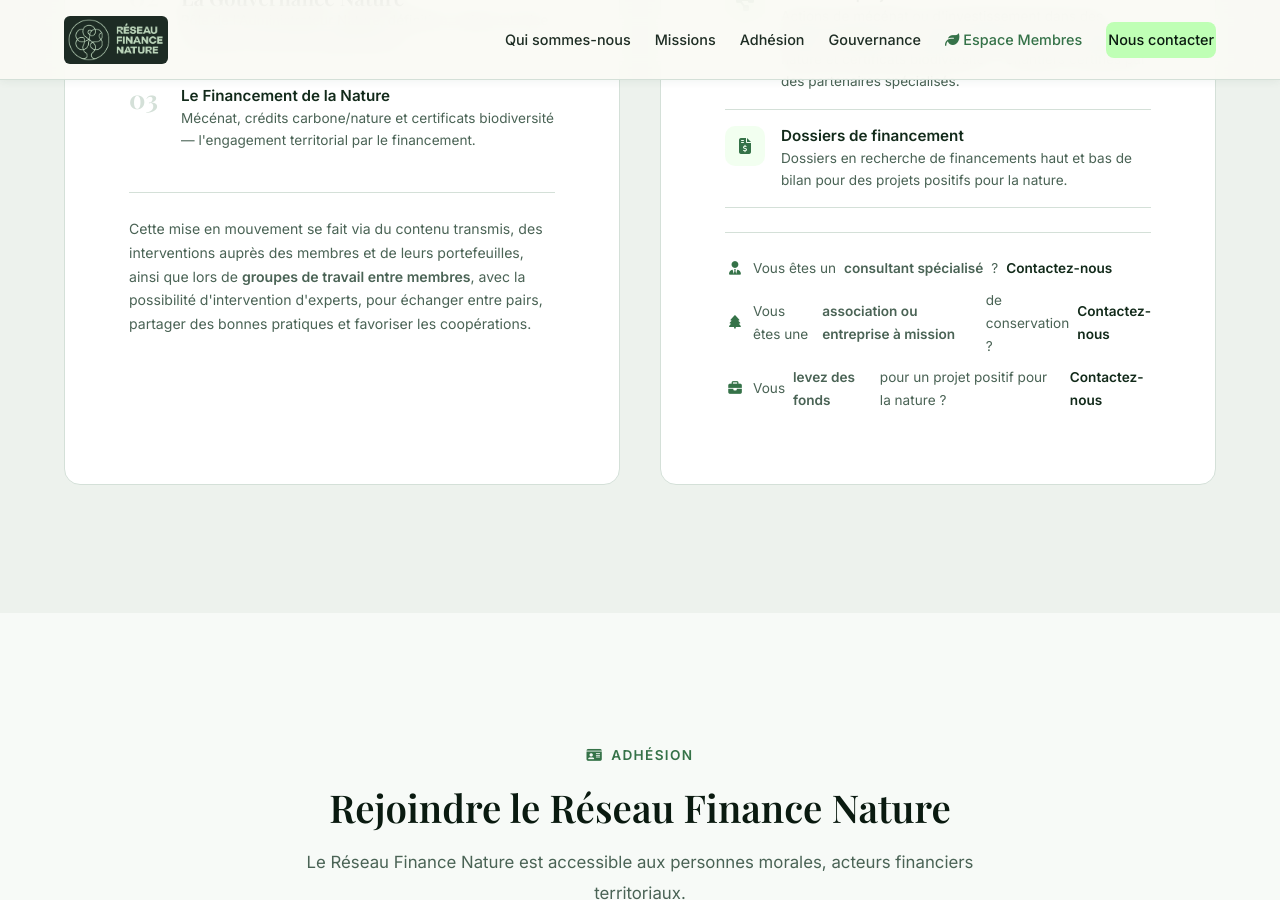
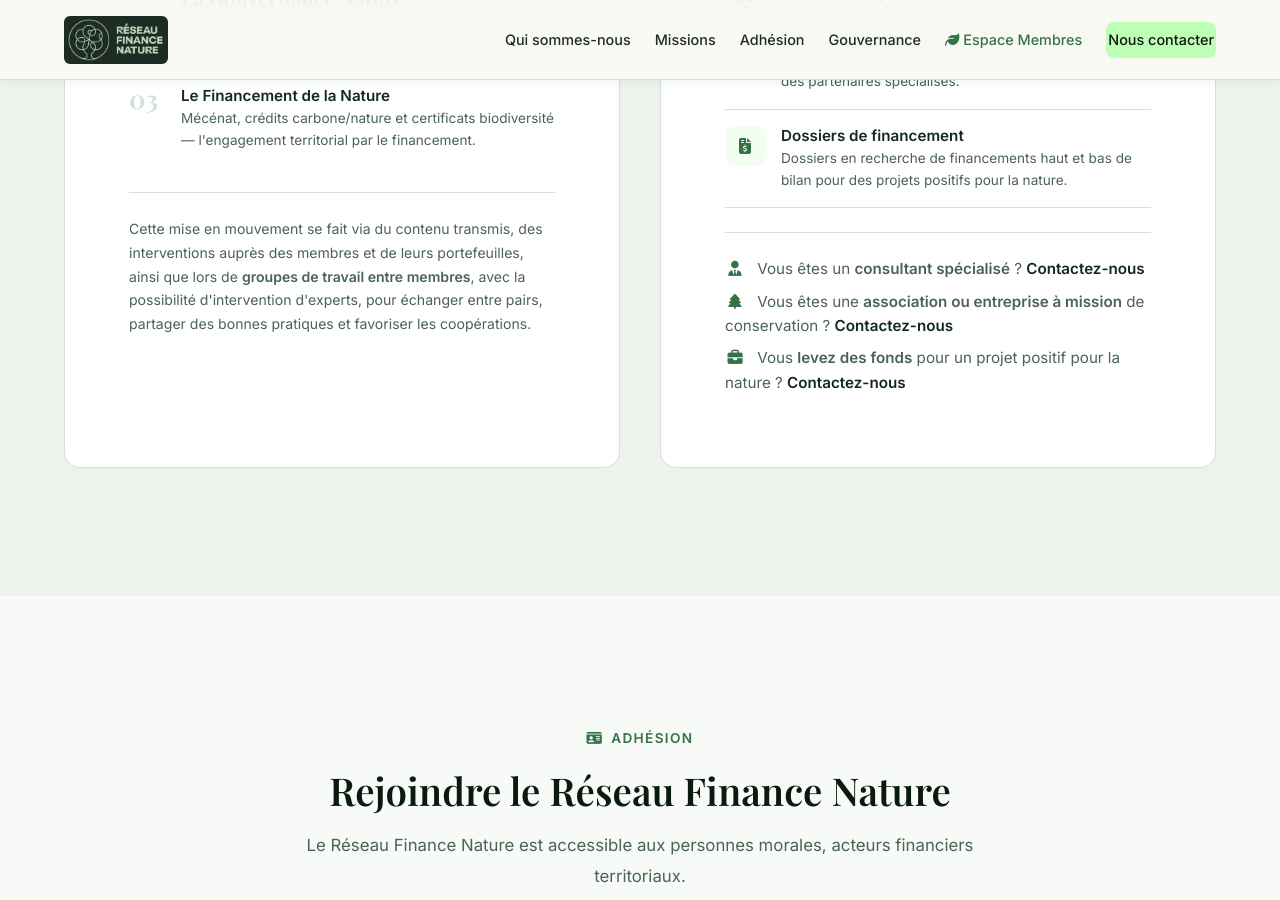
Before and after one commit to fabriceliut/reseau-finance-nature, a Jekyll site: the page built from index.html, in a window 1280 px wide and 900 px high, scrolled down 5561 px. Built offline with Jekyll 4.4.1, drawn with Linux system fonts in a browser that asks for light colours.

Commit message:
fix: corrige le layout cassé des CTA mise en relation

```diff
--- a/assets/css/style.css
+++ b/assets/css/style.css
@@ -1707,19 +1707,18 @@
 }
 
 .cta-cards p {
-  font-size: 0.85rem;
+  font-size: 0.95rem;
   color: var(--color-text-light);
   margin-bottom: var(--space-xs);
-  display: flex;
-  align-items: center;
-  gap: 0.5rem;
+  line-height: 1.6;
 }
 
 .cta-cards p i {
   color: var(--color-accent);
+  margin-right: 0.5rem;
   width: 20px;
+  display: inline-block;
   text-align: center;
-  flex-shrink: 0;
 }
 
 .cta-cards a {
```
